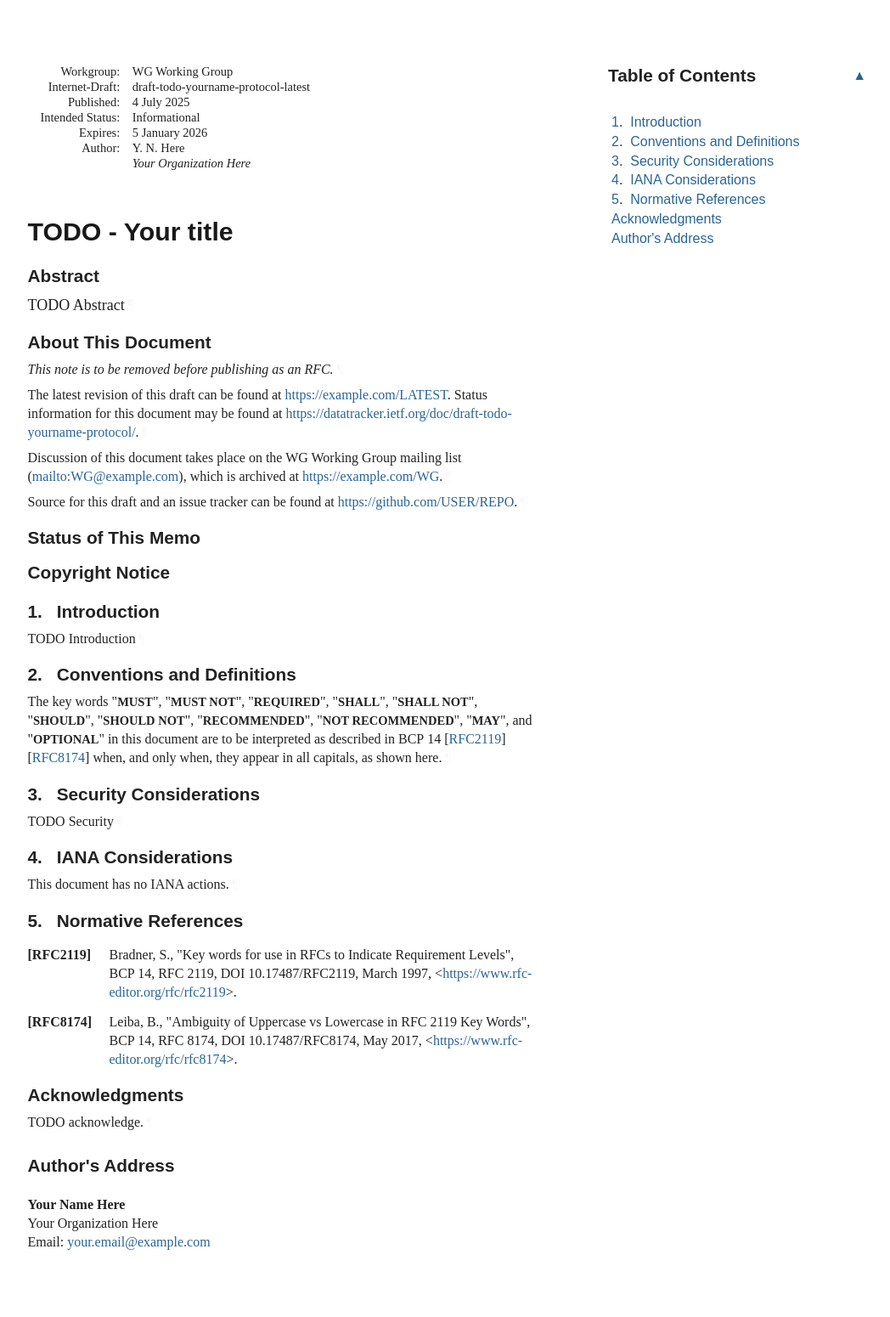
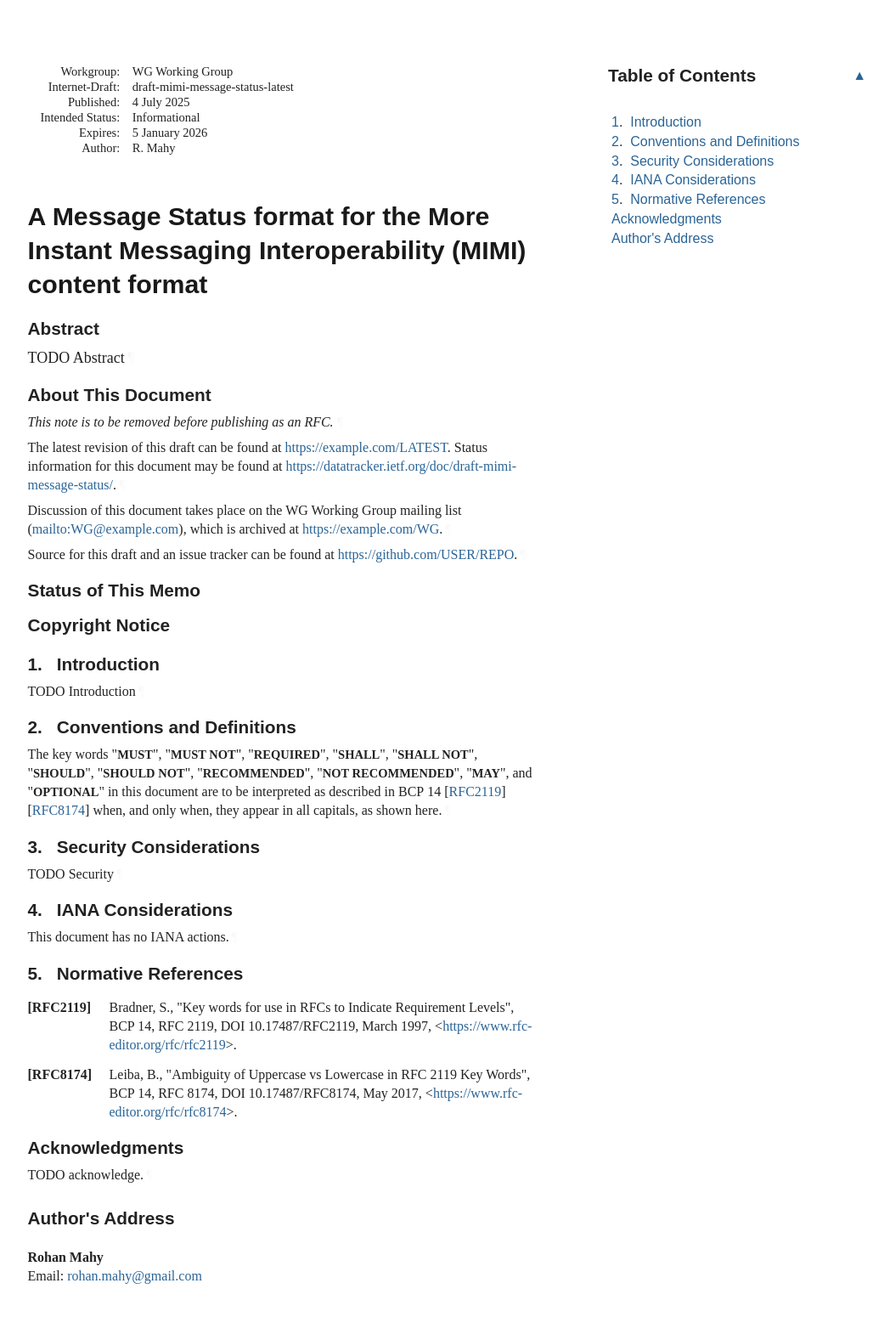
Before and after one commit to rohanmahy/mimi-message-status, a plain HTML site: page draft-mahy-mimi-message-status.html in a window 1280 px wide. Shown: the whole page at 85% size, without its empty margins (92-1140 px from the left). Drawn offline with Linux system fonts and the light colour scheme; a web font is replaced by a local one.

Commit message:
Script updating gh-pages from d387f33. [ci skip]

```diff
--- a/draft-todo-yourname-protocol.html
+++ b/draft-mahy-mimi-message-status.html
@@ -4,16 +4,17 @@
 <meta charset="utf-8">
 <meta content="Common,Latin" name="scripts">
 <meta content="initial-scale=1.0" name="viewport">
-<title>TODO - Your title</title>
-<meta content="Your Name Here" name="author">
+<title>A Message Status format for the More Instant Messaging Interoperability (MIMI) content format</title>
+<meta content="Rohan Mahy" name="author">
 <meta content="
        TODO Abstract
     " name="description">
 <meta content="xml2rfc 3.29.0" name="generator">
-<meta content="next generation" name="keyword">
-<meta content="unicorn" name="keyword">
-<meta content="sparkling distributed ledger" name="keyword">
-<meta content="draft-todo-yourname-protocol-latest" name="ietf.draft">
+<meta content="mimi content" name="keyword">
+<meta content="status" name="keyword">
+<meta content="read receipts" name="keyword">
+<meta content="message delivery" name="keyword">
+<meta content="draft-mimi-message-status-latest" name="ietf.draft">
 <!-- Generator version information:
   xml2rfc 3.29.0
     Python 3.12.11
@@ -29,7 +30,7 @@
     setuptools 80.9.0
     wcwidth 0.2.13
 -->
-<link href="draft-todo-yourname-protocol.xml" rel="alternate" type="application/rfc+xml">
+<link href="draft-mahy-mimi-message-status.xml" rel="alternate" type="application/rfc+xml">
 <link href="#copyright" rel="license">
 <style type="text/css">@font-face {
   font-family: 'Lora';
@@ -1045,11 +1046,11 @@ svg :is([fill="white"], [fill^="#fff"]) {
 <table class="ears">
 <thead><tr>
 <td class="left">Internet-Draft</td>
-<td class="center">TODO - Abbreviation</td>
+<td class="center">MIMI Message Status</td>
 <td class="right">July 2025</td>
 </tr></thead>
 <tfoot><tr>
-<td class="left">Here</td>
+<td class="left">Mahy</td>
 <td class="center">Expires 5 January 2026</td>
 <td class="right">[Page]</td>
 </tr></tfoot>
@@ -1060,7 +1061,7 @@ svg :is([fill="white"], [fill^="#fff"]) {
 <dt class="label-workgroup">Workgroup:</dt>
 <dd class="workgroup">WG Working Group</dd>
 <dt class="label-internet-draft">Internet-Draft:</dt>
-<dd class="internet-draft">draft-todo-yourname-protocol-latest</dd>
+<dd class="internet-draft">draft-mimi-message-status-latest</dd>
 <dt class="label-published">Published:</dt>
 <dd class="published">
 <time datetime="2025-07-04" class="published">4 July 2025</time>
@@ -1072,13 +1073,12 @@ svg :is([fill="white"], [fill^="#fff"]) {
 <dt class="label-authors">Author:</dt>
 <dd class="authors">
 <div class="author">
-      <div class="author-name">Y. N. Here</div>
-<div class="org">Your Organization Here</div>
+      <div class="author-name">R. Mahy</div>
 </div>
 </dd>
 </dl>
 </div>
-<h1 id="title">TODO - Your title</h1>
+<h1 id="title">A Message Status format for the More Instant Messaging Interoperability (MIMI) content format</h1>
 <section id="section-abstract">
       <h2 id="abstract"><a href="#abstract" class="selfRef">Abstract</a></h2>
 <p id="section-abstract-1">TODO Abstract<a href="#section-abstract-1" class="pilcrow">¶</a></p>
@@ -1090,7 +1090,7 @@ svg :is([fill="white"], [fill^="#fff"]) {
 <p id="section-note.1-1">This note is to be removed before publishing as an RFC.<a href="#section-note.1-1" class="pilcrow">¶</a></p>
 <p id="section-note.1-2">
         The latest revision of this draft can be found at <span><a href="https://example.com/LATEST">https://example.com/LATEST</a></span>.
-        Status information for this document may be found at <span><a href="https://datatracker.ietf.org/doc/draft-todo-yourname-protocol/">https://datatracker.ietf.org/doc/draft-todo-yourname-protocol/</a></span>.<a href="#section-note.1-2" class="pilcrow">¶</a></p>
+        Status information for this document may be found at <span><a href="https://datatracker.ietf.org/doc/draft-mimi-message-status/">https://datatracker.ietf.org/doc/draft-mimi-message-status/</a></span>.<a href="#section-note.1-2" class="pilcrow">¶</a></p>
 <p id="section-note.1-3">
         Discussion of this document takes place on the
         WG Working Group mailing list (<span><a href="mailto:WG@example.com">mailto:WG@example.com</a></span>),
@@ -1237,11 +1237,10 @@ appear in all capitals, as shown here.<a href="#section-2-1" class="pilcrow">¶<
 <a href="#name-authors-address" class="section-name selfRef">Author's Address</a>
       </h2>
 <address class="vcard">
-        <div dir="auto" class="left"><span class="fn nameRole">Your Name Here</span></div>
-<div dir="auto" class="left"><span class="org">Your Organization Here</span></div>
+        <div dir="auto" class="left"><span class="fn nameRole">Rohan Mahy</span></div>
 <div class="email">
 <span>Email:</span>
-<a href="mailto:your.email@example.com" class="email">your.email@example.com</a>
+<a href="mailto:rohan.mahy@gmail.com" class="email">rohan.mahy@gmail.com</a>
 </div>
 </address>
 </section>
```
Also changed, not shown: index.html (+4 -4 lines), draft-mahy-mimi-message-status.txt.
